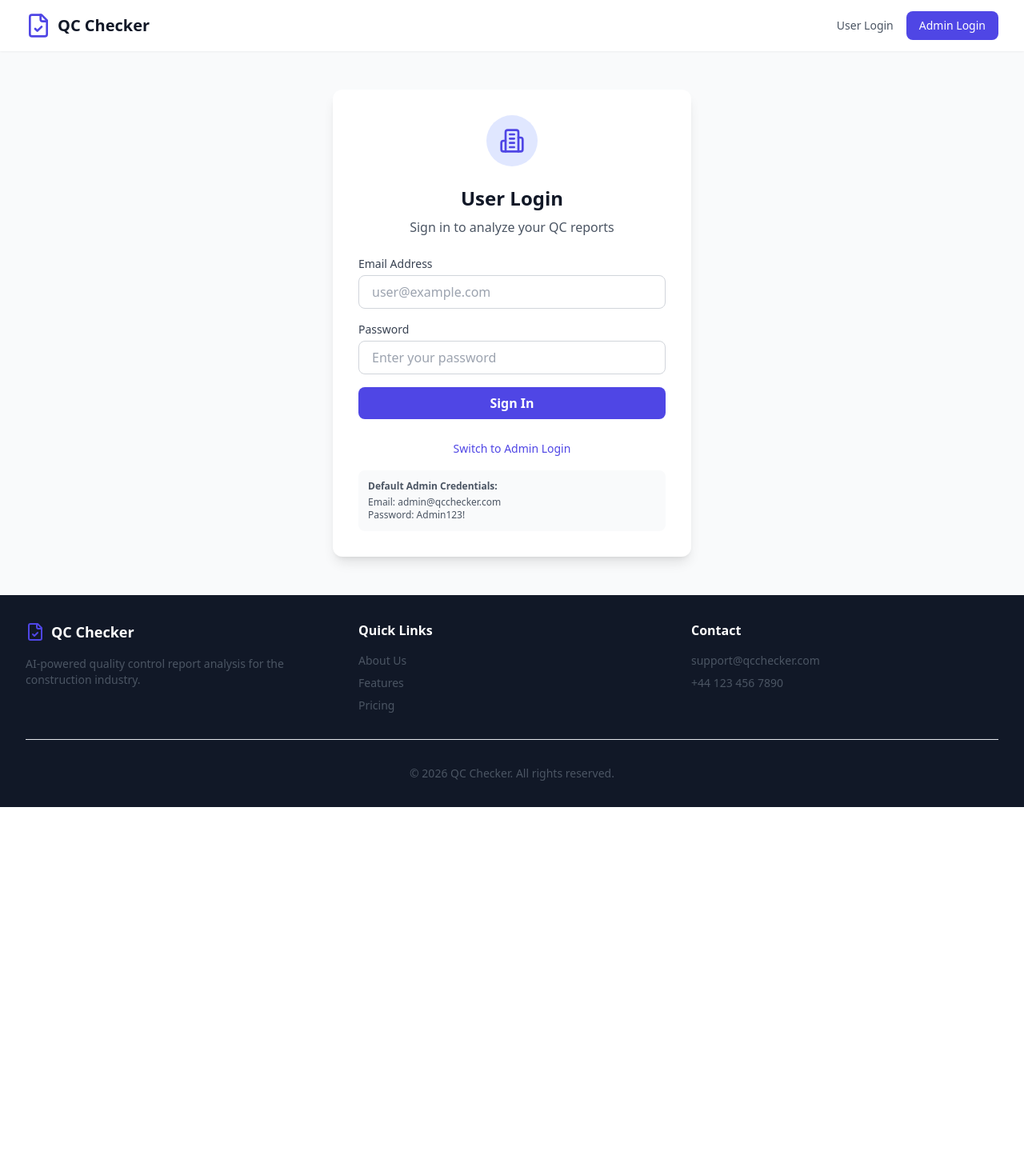
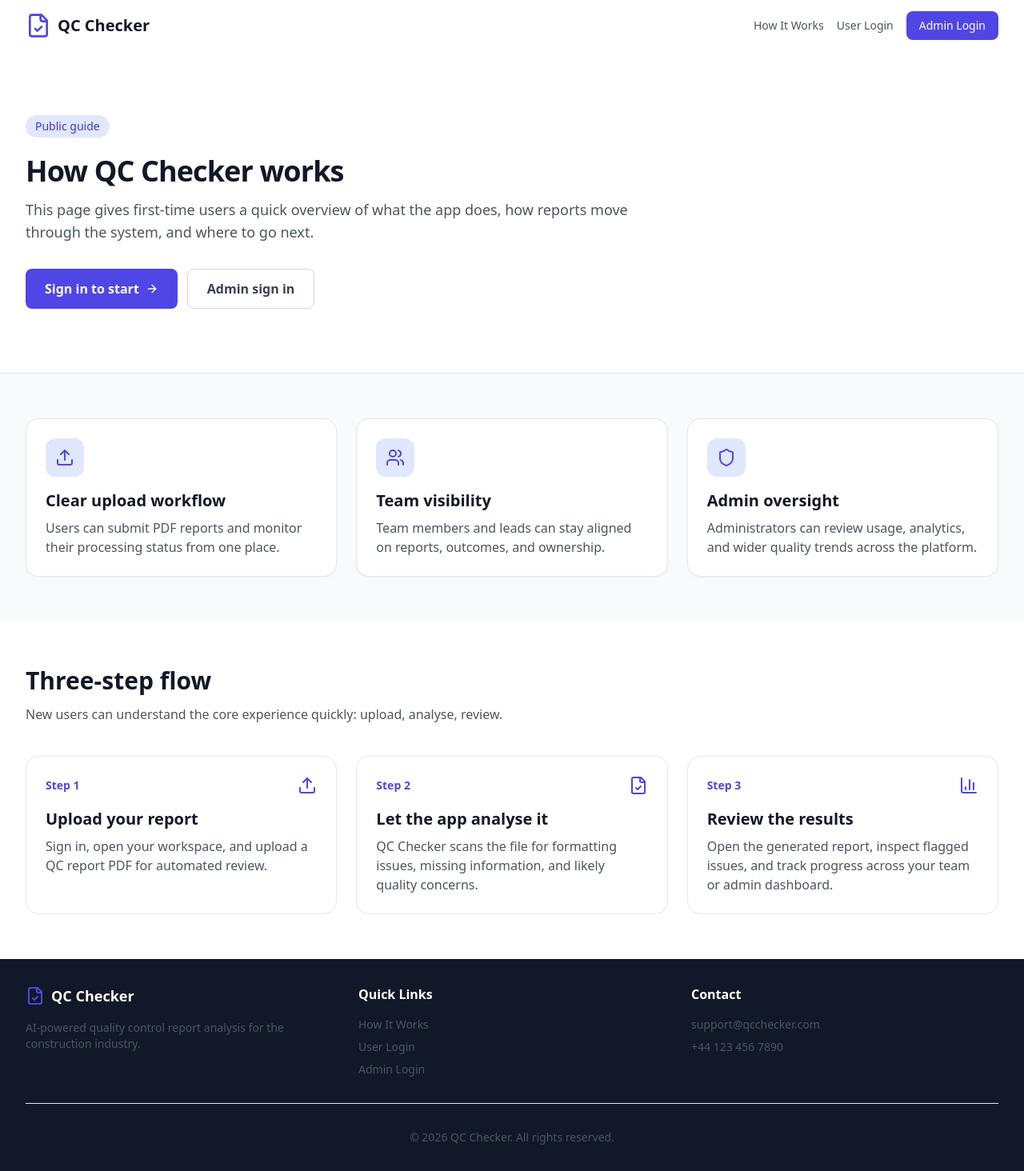
Before and after one commit to AlexMat123/Team-15a-Group-Project1, a React (Vite) app in the folder frontend/: page /how-it-works in a window 1280 px wide. Before the commit this address led to /login. Shown: the whole page at 80% size. Before the commit the page ends 1009 px from the top, so only its background shows below. Built offline with nearby package versions, Linux system fonts and the light colour scheme.

Commit message:
I've created a public how to page that the user can access before sign in.

```diff
--- a/frontend/src/App.jsx
+++ b/frontend/src/App.jsx
@@ -1,5 +1,6 @@
 import { BrowserRouter as Router, Routes, Route, Navigate } from 'react-router-dom';
 import { AuthProvider } from './context/AuthContext';
+import { useAuth } from './context/AuthContext';
 import ProtectedRoute from './components/ProtectedRoute';
 import Login from './pages/Login';
 import ChangePassword from './pages/ChangePassword';
@@ -10,12 +11,37 @@ import Unauthorized from './pages/Unauthorized';
 import TeamPage from './pages/TeamPage';
 import Profile from './pages/Profile';
 import Settings from './pages/Settings';
+import HowItWorks from './pages/HowItWorks';
+
+function HomeRedirect() {
+  const { isAuthenticated, user, loading } = useAuth();
+
+  if (loading) {
+    return (
+      <div className="min-h-screen flex items-center justify-center bg-gray-50">
+        <div className="animate-spin rounded-full h-12 w-12 border-b-2 border-indigo-600"></div>
+      </div>
+    );
+  }
+
+  if (!isAuthenticated) {
+    return <Navigate to="/how-it-works" replace />;
+  }
+
+  if (user?.mustChangePassword) {
+    return <Navigate to="/change-password" replace />;
+  }
+
+  const redirectPath = user?.role === 'admin' ? '/admin' : '/dashboard';
+  return <Navigate to={redirectPath} replace />;
+}
 
 function App() {
   return (
     <AuthProvider>
       <Router>
         <Routes>
+          <Route path="/how-it-works" element={<HowItWorks />} />
           <Route path="/login" element={<Login />} />
 
           <Route
@@ -83,9 +109,9 @@ function App() {
 
           <Route path="/unauthorized" element={<Unauthorized />} />
 
-          <Route path="/" element={<Navigate to="/login" replace />} />
+          <Route path="/" element={<HomeRedirect />} />
 
-          <Route path="*" element={<Navigate to="/login" replace />} />
+          <Route path="*" element={<Navigate to="/" replace />} />
         </Routes>
       </Router>
     </AuthProvider>
--- a/frontend/src/components/Footer.jsx
+++ b/frontend/src/components/Footer.jsx
@@ -1,3 +1,4 @@
+import { Link } from 'react-router-dom';
 import { FileCheck } from 'lucide-react';
 
 const Footer = () => {
@@ -18,9 +19,21 @@ const Footer = () => {
           <div>
             <h3 className="font-semibold mb-4">Quick Links</h3>
             <ul className="space-y-2 text-sm text-gray-600 dark:text-gray-400">
-              <li><a href="#" className="hover:text-gray-900 dark:hover:text-white">About Us</a></li>
-              <li><a href="#" className="hover:text-gray-900 dark:hover:text-white">Features</a></li>
-              <li><a href="#" className="hover:text-gray-900 dark:hover:text-white">Pricing</a></li>
+              <li>
+                <Link to="/how-it-works" className="hover:text-gray-900 dark:hover:text-white">
+                  How It Works
+                </Link>
+              </li>
+              <li>
+                <Link to="/login" className="hover:text-gray-900 dark:hover:text-white">
+                  User Login
+                </Link>
+              </li>
+              <li>
+                <Link to="/login?admin=true" className="hover:text-gray-900 dark:hover:text-white">
+                  Admin Login
+                </Link>
+              </li>
             </ul>
           </div>
 
--- a/frontend/src/components/Header.jsx
+++ b/frontend/src/components/Header.jsx
@@ -15,6 +15,12 @@ const Header = () => {
           </Link>
 
           <nav className="flex items-center space-x-4">
+            <Link
+              to="/how-it-works"
+              className="text-sm text-gray-600 hover:text-gray-900 dark:text-gray-300 dark:hover:text-white"
+            >
+              How It Works
+            </Link>
             {isAuthenticated ? (
               <>
                 <span className="text-sm text-gray-600 dark:text-gray-300">
--- /dev/null
+++ b/frontend/src/pages/HowItWorks.jsx
@@ -0,0 +1,142 @@
+import { Link } from 'react-router-dom';
+import { ArrowRight, BarChart3, FileCheck, Shield, Upload, Users } from 'lucide-react';
+import { useAuth } from '../context/AuthContext';
+import Header from '../components/Header';
+import Footer from '../components/Footer';
+
+const steps = [
+  {
+    title: 'Upload your report',
+    description: 'Sign in, open your workspace, and upload a QC report PDF for automated review.',
+    icon: Upload,
+  },
+  {
+    title: 'Let the app analyse it',
+    description: 'QC Checker scans the file for formatting issues, missing information, and likely quality concerns.',
+    icon: FileCheck,
+  },
+  {
+    title: 'Review the results',
+    description: 'Open the generated report, inspect flagged issues, and track progress across your team or admin dashboard.',
+    icon: BarChart3,
+  },
+];
+
+const highlights = [
+  {
+    title: 'Clear upload workflow',
+    description: 'Users can submit PDF reports and monitor their processing status from one place.',
+    icon: Upload,
+  },
+  {
+    title: 'Team visibility',
+    description: 'Team members and leads can stay aligned on reports, outcomes, and ownership.',
+    icon: Users,
+  },
+  {
+    title: 'Admin oversight',
+    description: 'Administrators can review usage, analytics, and wider quality trends across the platform.',
+    icon: Shield,
+  },
+];
+
+const HowItWorks = () => {
+  const { isAuthenticated, user } = useAuth();
+
+  const workspaceLink = user?.mustChangePassword
+    ? '/change-password'
+    : user?.role === 'admin'
+      ? '/admin'
+      : '/dashboard';
+
+  return (
+    <div className="min-h-screen flex flex-col bg-gray-50 dark:bg-gray-950">
+      <Header />
+
+      <main className="flex-1">
+        <section className="border-b border-gray-200 bg-white dark:border-gray-800 dark:bg-gray-900">
+          <div className="max-w-7xl mx-auto px-4 sm:px-6 lg:px-8 py-16 lg:py-20">
+            <div className="max-w-3xl">
+              <span className="inline-flex items-center rounded-full bg-indigo-100 px-3 py-1 text-sm font-medium text-indigo-700 dark:bg-indigo-500/10 dark:text-indigo-300">
+                Public guide
+              </span>
+              <h1 className="mt-6 text-4xl font-bold tracking-tight text-gray-900 dark:text-white sm:text-5xl">
+                How QC Checker works
+              </h1>
+              <p className="mt-4 text-lg text-gray-600 dark:text-gray-300">
+                This page gives first-time users a quick overview of what the app does, how reports move through the system, and where to go next.
+              </p>
+              <div className="mt-8 flex flex-col gap-3 sm:flex-row">
+                <Link
+                  to={isAuthenticated ? workspaceLink : '/login'}
+                  className="inline-flex items-center justify-center rounded-lg bg-indigo-600 px-6 py-3 font-semibold text-white transition-colors hover:bg-indigo-700"
+                >
+                  {isAuthenticated ? 'Open workspace' : 'Sign in to start'}
+                  <ArrowRight className="ml-2 h-4 w-4" />
+                </Link>
+                {!isAuthenticated && (
+                  <Link
+                    to="/login?admin=true"
+                    className="inline-flex items-center justify-center rounded-lg border border-gray-300 px-6 py-3 font-semibold text-gray-700 transition-colors hover:bg-gray-100 dark:border-gray-700 dark:text-gray-200 dark:hover:bg-gray-800"
+                  >
+                    Admin sign in
+                  </Link>
+                )}
+              </div>
+            </div>
+          </div>
+        </section>
+
+        <section id="overview" className="max-w-7xl mx-auto px-4 sm:px-6 lg:px-8 py-14">
+          <div className="grid gap-6 md:grid-cols-3">
+            {highlights.map(({ title, description, icon: Icon }) => (
+              <article
+                key={title}
+                className="rounded-2xl border border-gray-200 bg-white p-6 shadow-sm dark:border-gray-800 dark:bg-gray-900"
+              >
+                <div className="inline-flex rounded-xl bg-indigo-100 p-3 text-indigo-600 dark:bg-indigo-500/10 dark:text-indigo-300">
+                  <Icon className="h-6 w-6" />
+                </div>
+                <h2 className="mt-4 text-xl font-semibold text-gray-900 dark:text-white">{title}</h2>
+                <p className="mt-2 text-gray-600 dark:text-gray-300">{description}</p>
+              </article>
+            ))}
+          </div>
+        </section>
+
+        <section id="steps" className="bg-white dark:bg-gray-900">
+          <div className="max-w-7xl mx-auto px-4 sm:px-6 lg:px-8 py-14">
+            <div className="max-w-2xl">
+              <h2 className="text-3xl font-bold text-gray-900 dark:text-white">Three-step flow</h2>
+              <p className="mt-3 text-gray-600 dark:text-gray-300">
+                New users can understand the core experience quickly: upload, analyse, review.
+              </p>
+            </div>
+
+            <div className="mt-10 grid gap-6 lg:grid-cols-3">
+              {steps.map(({ title, description, icon: Icon }, index) => (
+                <article
+                  key={title}
+                  className="rounded-2xl border border-gray-200 p-6 dark:border-gray-800"
+                >
+                  <div className="flex items-center justify-between">
+                    <span className="text-sm font-semibold text-indigo-600 dark:text-indigo-300">
+                      Step {index + 1}
+                    </span>
+                    <Icon className="h-6 w-6 text-indigo-600 dark:text-indigo-300" />
+                  </div>
+                  <h3 className="mt-4 text-xl font-semibold text-gray-900 dark:text-white">{title}</h3>
+                  <p className="mt-2 text-gray-600 dark:text-gray-300">{description}</p>
+                </article>
+              ))}
+            </div>
+          </div>
+        </section>
+      </main>
+
+      <Footer />
+    </div>
+  );
+};
+
+export default HowItWorks;
```
